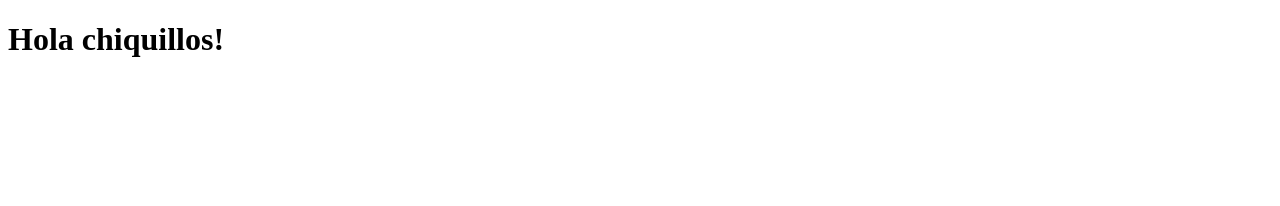
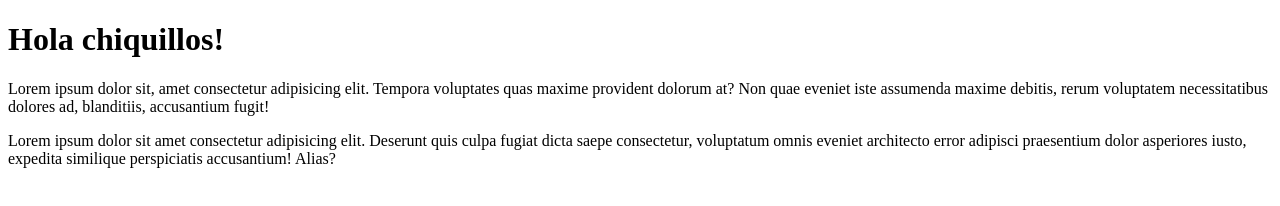
Before and after one commit to bguzmanm/git-awakelab, a plain HTML site: page about.html in a window 1280 px wide. Drawn offline with Linux system fonts and the light colour scheme.

Commit message:
ahora sí, cambios en about

```diff
--- a/about.html
+++ b/about.html
@@ -8,5 +8,7 @@
 </head>
 <body>
     <h1>Hola chiquillos!</h1>
+    <p>Lorem ipsum dolor sit, amet consectetur adipisicing elit. Tempora voluptates quas maxime provident dolorum at? Non quae eveniet iste assumenda maxime debitis, rerum voluptatem necessitatibus dolores ad, blanditiis, accusantium fugit!</p>
+    <p>Lorem ipsum dolor sit amet consectetur adipisicing elit. Deserunt quis culpa fugiat dicta saepe consectetur, voluptatum omnis eveniet architecto error adipisci praesentium dolor asperiores iusto, expedita similique perspiciatis accusantium! Alias?</p>
 </body>
 </html>
```
